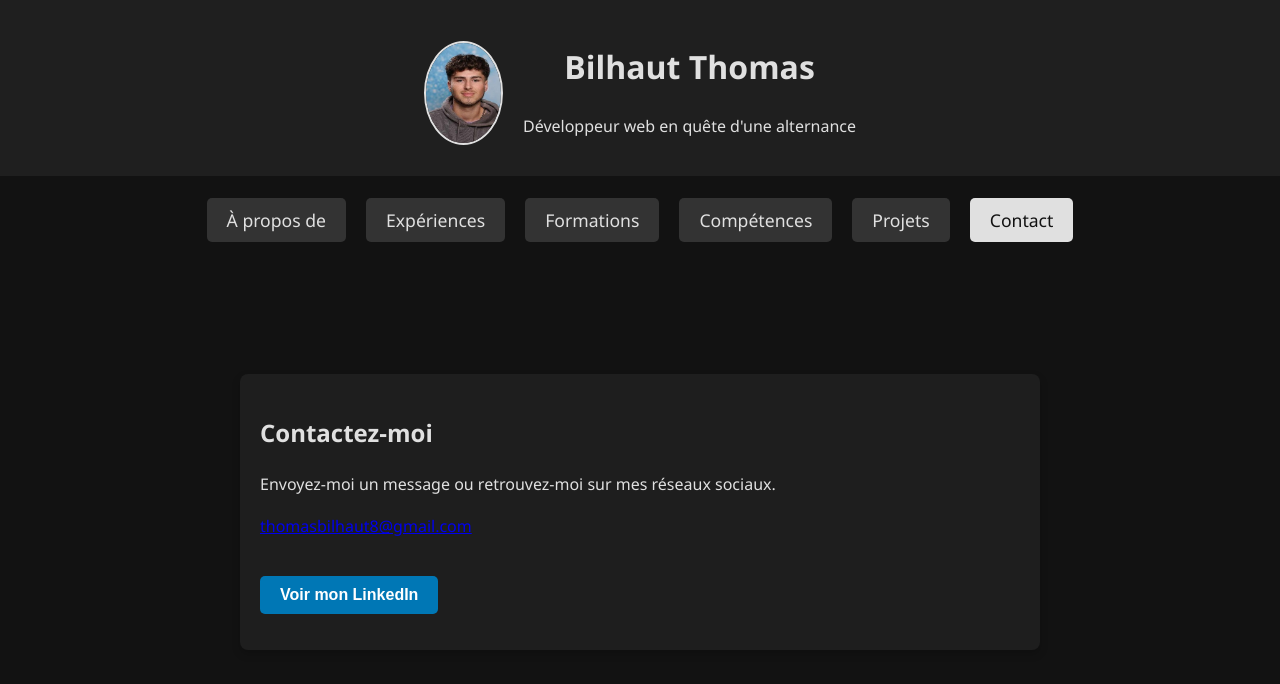
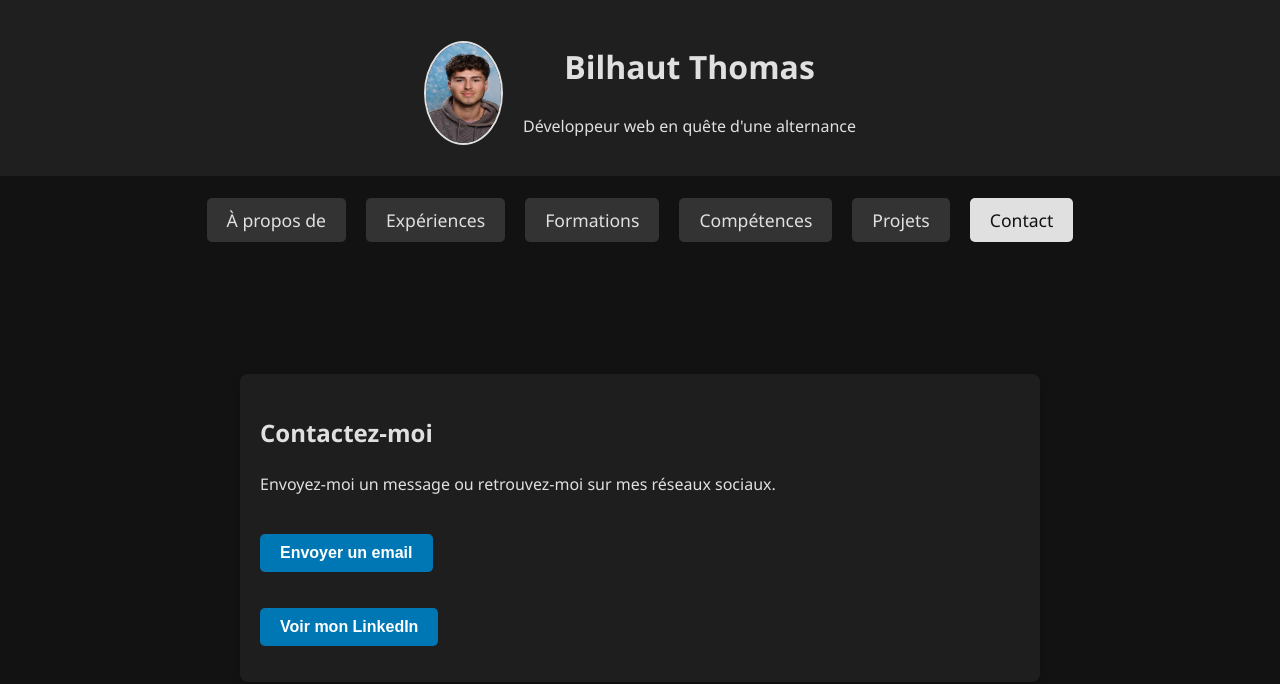
Before and after one commit to thomas-bilhaut/mon-portfolio, a React (Create React App) app: page /contact in a window 1280 px wide. Shown: the top 684 px of the page. Built offline with nearby package versions, Linux system fonts and the light colour scheme.

Commit message:
style mise a jour

```diff
--- a/src/App.css
+++ b/src/App.css
@@ -84,13 +84,26 @@ nav ul li a.active {
   padding: 20px;
 }
 
-/* Sections */
+/* Animation fade-in pour les sections */
+@keyframes fadeIn {
+  from {
+    opacity: 0;
+    transform: translateY(20px);
+  }
+  to {
+    opacity: 1;
+    transform: translateY(0);
+  }
+}
+
+/* Sections avec transition */
 .section {
   background: #1e1e1e;
   padding: 20px;
   border-radius: 8px;
   box-shadow: 0 4px 8px rgba(0, 0, 0, 0.2);
   margin-bottom: 30px;
+  animation: fadeIn 0.5s ease-out;
 }
 
 .section p,
@@ -114,18 +127,18 @@ nav ul li a.active {
 #formations ul li,
 #experience ul li,
 #skills ul li {
-  margin-bottom: 15px; /* Augmente l'espacement entre les éléments de la liste */
-  font-size: 1.1em; /* Optionnel: pour augmenter la taille du texte des éléments */
+  margin-bottom: 15px; /* Espacement entre éléments de liste */
+  font-size: 1.1em;
   display: flex;
-  align-items: center; /* Pour aligner les icônes avec le texte */
+  align-items: center;
 }
 
 #formations ul li i,
 #experience ul li i,
 #skills ul li i {
-  margin-right: 10px; /* Ajoute de l'espace entre l'icône et le texte */
-  font-size: 1.5em; /* Taille des icônes */
-  color: #bb86fc; /* Choisir une couleur pour les icônes */
+  margin-right: 10px; /* Espace entre icône et texte */
+  font-size: 1.5em;    /* Taille des icônes */
+  color: #bb86fc;      /* Couleur des icônes */
 }
 
 /* Projets */
@@ -141,6 +154,26 @@ nav ul li a.active {
 
 .project a:hover {
   color: #3700b3;
+}
+
+/* Bouton LinkedIn */
+.action-button {
+  padding: 10px 20px;
+  background-color: #0077b5;
+  color: white;
+  font-size: 16px;
+  font-weight: bold;
+  border: none;
+  border-radius: 5px;
+  cursor: pointer;
+  transition: background 0.3s ease;
+  text-align: center;
+  display: inline-block;
+  margin-top: 20px;
+}
+
+.action-button:hover {
+  background-color: #005582;
 }
 
 /* Responsive Styles pour téléphones */
@@ -194,23 +227,3 @@ nav ul li a.active {
     font-size: 0.9em;
   }
 }
-
-/* Bouton LinkedIn */
-.linkedin-button {
-  padding: 10px 20px;
-  background-color: #0077b5;
-  color: white;
-  font-size: 16px;
-  font-weight: bold;
-  border: none;
-  border-radius: 5px;
-  cursor: pointer;
-  transition: background 0.3s ease;
-  text-align: center;
-  display: inline-block;
-  margin-top: 20px;
-}
-
-.linkedin-button:hover {
-  background-color: #005582;
-}
--- a/src/App.js
+++ b/src/App.js
@@ -1,5 +1,6 @@
 import React, { useState } from 'react';
-import { BrowserRouter as Router, Routes, Route, NavLink } from 'react-router-dom';
+import { BrowserRouter as Router, Routes, Route, NavLink, useLocation } from 'react-router-dom';
+import { AnimatePresence, motion } from 'framer-motion';
 import Header from './components/Header';
 import About from './components/About';
 import Experience from './components/Experience';
@@ -9,102 +10,117 @@ import Projects from './components/Projects';
 import Contact from './components/Contact';
 import './App.css';
 
+function AnimatedRoutes() {
+  const location = useLocation();
+
+  return (
+    <AnimatePresence mode="wait">
+      <motion.div
+        key={location.pathname}
+        initial={{ opacity: 0, y: 20 }}
+        animate={{ opacity: 1, y: 0 }}
+        exit={{ opacity: 0, y: -20 }}
+        transition={{ duration: 0.5 }}
+      >
+        <Routes location={location} key={location.pathname}>
+          <Route path="/" element={<About />} />
+          <Route path="/experience" element={<Experience />} />
+          <Route path="/formations" element={<Formations />} />
+          <Route path="/skills" element={<Skills />} />
+          <Route path="/projects" element={<Projects />} />
+          <Route path="/contact" element={<Contact />} />
+        </Routes>
+      </motion.div>
+    </AnimatePresence>
+  );
+}
+
 function App() {
   const [showTitle, setShowTitle] = useState('');
-  const [animate, setAnimate] = useState(false);
+  const [animateTitle, setAnimateTitle] = useState(false);
 
   const handleClick = (sectionName) => {
-    // Affiche le titre dans la box et lance l'animation
+    // Affiche le titre avec animation d'apparition
     setShowTitle(sectionName);
-    setAnimate(true);
+    setAnimateTitle(true);
 
-    // Après 600ms, on masque le titre pour laisser apparaître le contenu en dessous
+    // Après 600ms, déclenche l'animation de disparition
     setTimeout(() => {
-      setAnimate(false);
-      setShowTitle('');
+      setAnimateTitle(false);
+      // On efface le titre après la durée de l'animation de sortie (ici 600ms)
+      setTimeout(() => {
+        setShowTitle('');
+      }, 600);
     }, 600);
   };
 
   return (
     <Router>
-      <div className="App">
+      <motion.div
+        className="App"
+        initial={{ opacity: 0, y: 50 }}
+        animate={{ opacity: 1, y: 0 }}
+        transition={{ duration: 1 }}
+      >
         <Header />
         <nav>
           <ul>
             <li>
-              <NavLink
-                to="/"
-                onClick={() => handleClick("À propos de")}
-                end
-              >
+              <NavLink to="/" onClick={() => handleClick("À propos de")} end>
                 À propos de
               </NavLink>
             </li>
             <li>
-              <NavLink
-                to="/experience"
-                onClick={() => handleClick("Experiences")}
-                end
-              >
+              <NavLink to="/experience" onClick={() => handleClick("Expériences")}>
                 Expériences
               </NavLink>
             </li>
             <li>
-              <NavLink
-                to="/formations"
-                onClick={() => handleClick("Formations")}
-              >
+              <NavLink to="/formations" onClick={() => handleClick("Formations")}>
                 Formations
               </NavLink>
             </li>
             <li>
-              <NavLink
-                to="/skills"
-                onClick={() => handleClick("Compétences")}
-              >
+              <NavLink to="/skills" onClick={() => handleClick("Compétences")}>
                 Compétences
               </NavLink>
             </li>
             <li>
-              <NavLink
-                to="/projects"
-                onClick={() => handleClick("Projets")}
-              >
+              <NavLink to="/projects" onClick={() => handleClick("Projets")}>
                 Projets
               </NavLink>
             </li>
             <li>
-              <NavLink
-                to="/contact"
-                onClick={() => handleClick("Contact")}
-              >
+              <NavLink to="/contact" onClick={() => handleClick("Contact")}>
                 Contact
               </NavLink>
             </li>
           </ul>
         </nav>
 
-        {/* Box centrale animée qui affiche temporairement le titre */}
+        {/* Box animée affichant temporairement le titre */}
         <div className="content-box-container">
-          {animate && (
-            <div className="content-box animate">
-              <h2>{showTitle}</h2>
-            </div>
-          )}
+          <AnimatePresence>
+            {showTitle && (
+              <motion.div
+                className="content-box"
+                key="title"
+                initial={{ opacity: 0, scale: 0.8 }}
+                animate={animateTitle ? { opacity: 1, scale: 1 } : { opacity: 0, scale: 0.8 }}
+                exit={{ opacity: 0, scale: 0.8 }}
+                transition={{ duration: 0.6 }}
+              >
+                <h2>{showTitle}</h2>
+              </motion.div>
+            )}
+          </AnimatePresence>
         </div>
 
-        {/* Le contenu complet de la section s'affiche en dessous */}
+        {/* Contenu avec animation lors du changement de section */}
         <div className="section-container">
-          <Routes>
-            <Route path="/" element={<About />} />
-            <Route path="/experience" element={<Experience />} />
-            <Route path="/formations" element={<Formations />} />
-            <Route path="/skills" element={<Skills />} />
-            <Route path="/projects" element={<Projects />} />
-            <Route path="/contact" element={<Contact />} />
-          </Routes>
+          <AnimatedRoutes />
         </div>
-      </div>
+      </motion.div>
     </Router>
   );
 }
--- a/src/components/Contact.js
+++ b/src/components/Contact.js
@@ -5,11 +5,18 @@ const Contact = () => {
     <section className="section">
       <h2>Contactez-moi</h2>
       <p>Envoyez-moi un message ou retrouvez-moi sur mes réseaux sociaux.</p>
-      <a href="mailto:thomasbilhaut8@gmail.com">thomasbilhaut8@gmail.com</a>
+      <p>
+        <button
+          onClick={() => window.open("mailto:thomasbilhaut8@gmail.com", "_self")}
+          className="action-button"
+        >
+          Envoyer un email
+        </button>
+      </p>
       <p>
         <button
           onClick={() => window.open("https://www.linkedin.com/in/thomas-bilhaut-a4392934a/", "_blank")}
-          className="linkedin-button"
+          className="action-button"
         >
           Voir mon LinkedIn
         </button>
```
